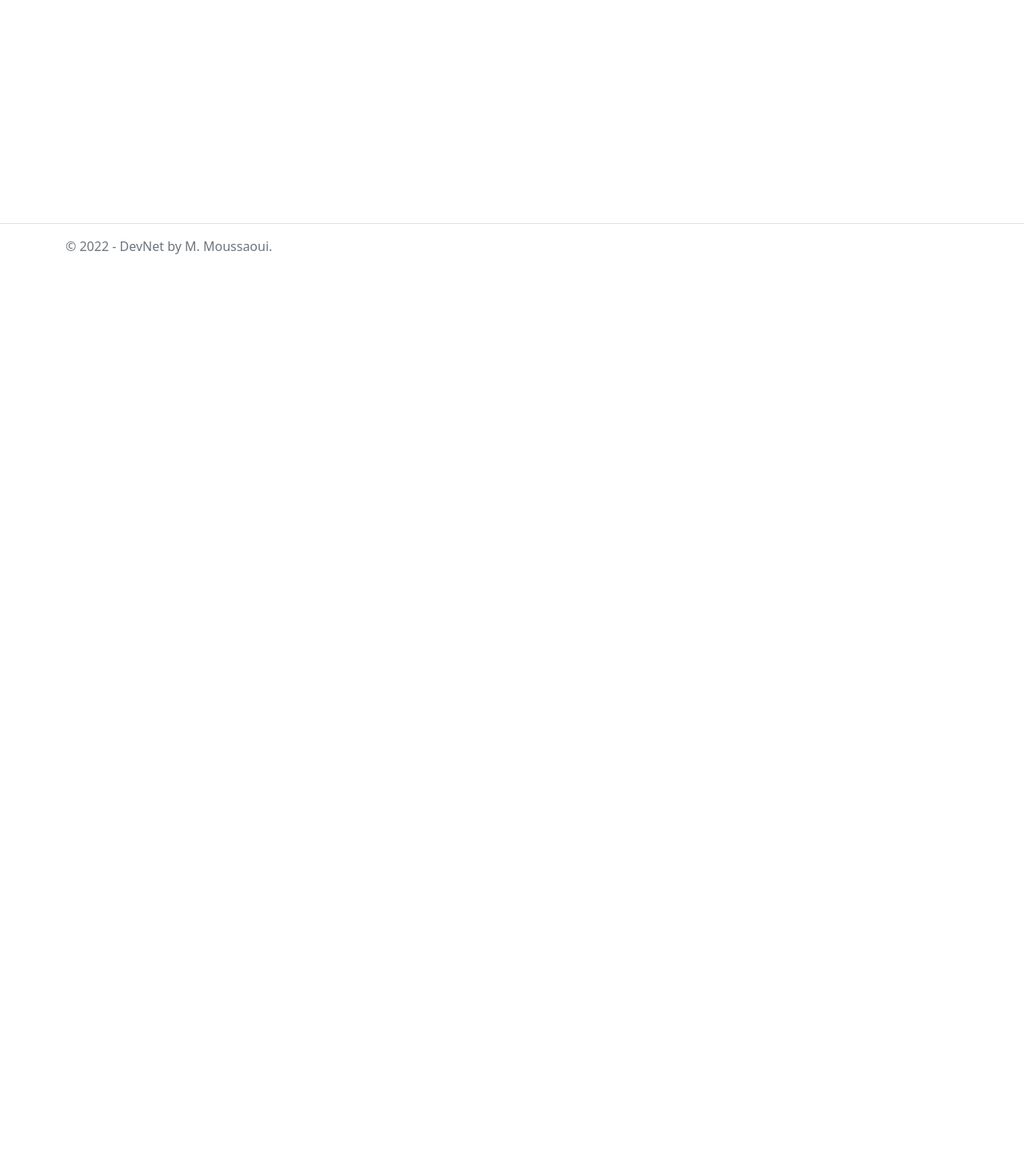
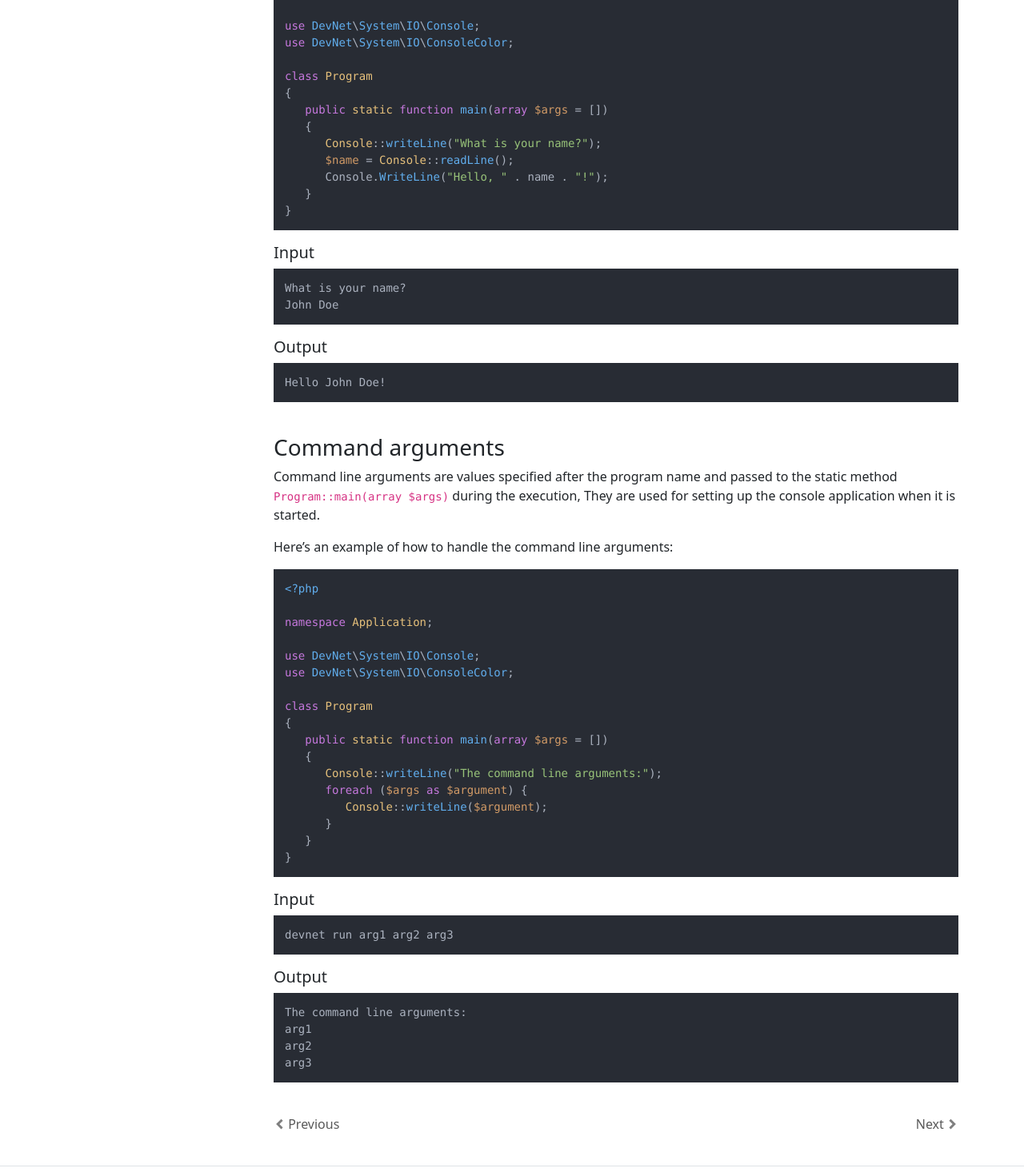
Before and after one commit to DevNet-Framework/devnet-framework.github.io, an Angular app: page /docs/console/input in a window 1280 px wide. Before the commit this address had no page. Shown: the part 464-1930 px from the top of the page at 80% size. Before the commit the page ends 800 px from the top, so only its background shows below. Built offline with nearby package versions, Linux system fonts and the light colour scheme.

Commit message:
create console/input component

```diff
--- a/src/app/console/console-routing.module.ts
+++ b/src/app/console/console-routing.module.ts
@@ -2,10 +2,12 @@ import { NgModule } from '@angular/core';
 import { RouterModule, Routes } from '@angular/router';
 import { StartComponent } from './start/start.component';
 import { OutputComponent } from './output/output.component';
+import { InputComponent } from './input/input.component';
 
 const routes: Routes = [
    { path: 'docs/console/start', component: StartComponent },
    { path: 'docs/console/output', component: OutputComponent },
+   { path: 'docs/console/input', component: InputComponent },
    { path: 'docs/console', redirectTo: 'docs/console/start', pathMatch: 'full' }
 ];
 
--- a/src/app/console/console.module.ts
+++ b/src/app/console/console.module.ts
@@ -4,11 +4,13 @@ import { ConsoleRoutingModule } from './console-routing.module';
 import { SharedModule } from '../shared/shared.module';
 import { StartComponent } from './start/start.component';
 import { OutputComponent } from './output/output.component';
+import { InputComponent } from './input/input.component';
 
 @NgModule({
    declarations: [
       StartComponent,
-      OutputComponent
+      OutputComponent,
+      InputComponent
    ],
    imports: [
       CommonModule,
--- /dev/null
+++ b/src/app/console/input/input.component.html
@@ -0,0 +1,97 @@
+<div class="container pt-3">
+   <div class="row">
+      <div id="sidebar" style="width: 260px;">
+         <app-sidebar></app-sidebar>
+      </div>
+      <div id="content" class="flex-grow-1" style="width: 400px;">
+         <article>
+            <h1>Console Input</h1>
+            <hr>
+            <p>
+               Console input is the input data that is entered by the user through the console window, to interact with system programs or other console applications.
+            </p>
+            <h3>User input</h3>
+            <p>
+               The static method <code>DevNet\System\IO\Console::readLine()</code>, is used to read the user input data from the standard input stream.
+            </p>
+            <p>
+               In the following example, the program prompts the user to enter his name, then reads the user input data and prints it in a greeting message.
+            </p>
+            <pre><code class="language-php">&lt;?php
+
+namespace Application;
+
+use DevNet\System\IO\Console;
+use DevNet\System\IO\ConsoleColor;
+
+class Program
+&lcub;
+   public static function main(array $args = [])
+   &lcub;
+      Console::writeLine("What is your name?");
+      $name = Console::readLine();
+      Console.WriteLine("Hello, " . name . "!");
+   }
+}
+</code></pre>
+            <h5>Input</h5>
+            <pre><code class="language-shell">What is your name?
+John Doe
+</code></pre>
+            <h5>Output</h5>
+            <pre><code class="language-shell">Hello John Doe!
+</code></pre>
+            <br>
+            <h3>Command arguments</h3>
+            <p>
+               Command line arguments are values specified after the program name and passed to the static method <code>Program::main(array $args)</code> during the execution, They are used for setting up the console application when it is started.
+            </p>
+            <p>
+               Here’s an example of how to handle the command line arguments:
+            </p>
+            <pre><code class="language-php">&lt;?php
+
+namespace Application;
+
+use DevNet\System\IO\Console;
+use DevNet\System\IO\ConsoleColor;
+
+class Program
+&lcub;
+   public static function main(array $args = [])
+   &lcub;
+      Console::writeLine("The command line arguments:");
+      foreach ($args as $argument) &lcub;
+         Console::writeLine($argument);
+      }
+   }
+}
+</code></pre>
+            <h5>Input</h5>
+            <pre><code class="language-shell">devnet run arg1 arg2 arg3</code></pre>
+            <h5>Output</h5>
+            <pre><code class="language-shell">The command line arguments:
+arg1
+arg2
+arg3
+</code></pre>
+            <footer>
+               <nav class="no-print" aria-label="Page navigation">
+                  <ul class="nav-page">
+                     <li class="nav-page-item">
+                        <a class="nav-page-link" routerLink="/docs/console/output">
+                           <i class="chevron left"></i> Previous
+                        </a>
+                     </li>
+                     <li class="nav-page-item">
+                        <a class="nav-page-link" routerLink="/docs/console/command">
+                           Next <i class="chevron right"></i>
+                        </a>
+                     </li>
+                  </ul>
+               </nav>
+            </footer>
+         </article>
+      </div>
+   </div>
+</div>
--- /dev/null
+++ b/src/app/console/input/input.component.ts
@@ -0,0 +1,17 @@
+import { Component, OnInit } from '@angular/core';
+import hljs from 'highlight.js/lib/common';
+
+@Component({
+   selector: 'console-input',
+   templateUrl: './input.component.html',
+   styleUrls: ['./input.component.css']
+})
+export class InputComponent implements OnInit {
+
+   constructor() { }
+
+   ngOnInit(): void {
+      hljs.highlightAll();
+   }
+
+}
```
Also changed, not shown: src/app/console/input/input.component.css (added), 1 other file (tests, documents, lock files or other folders).
